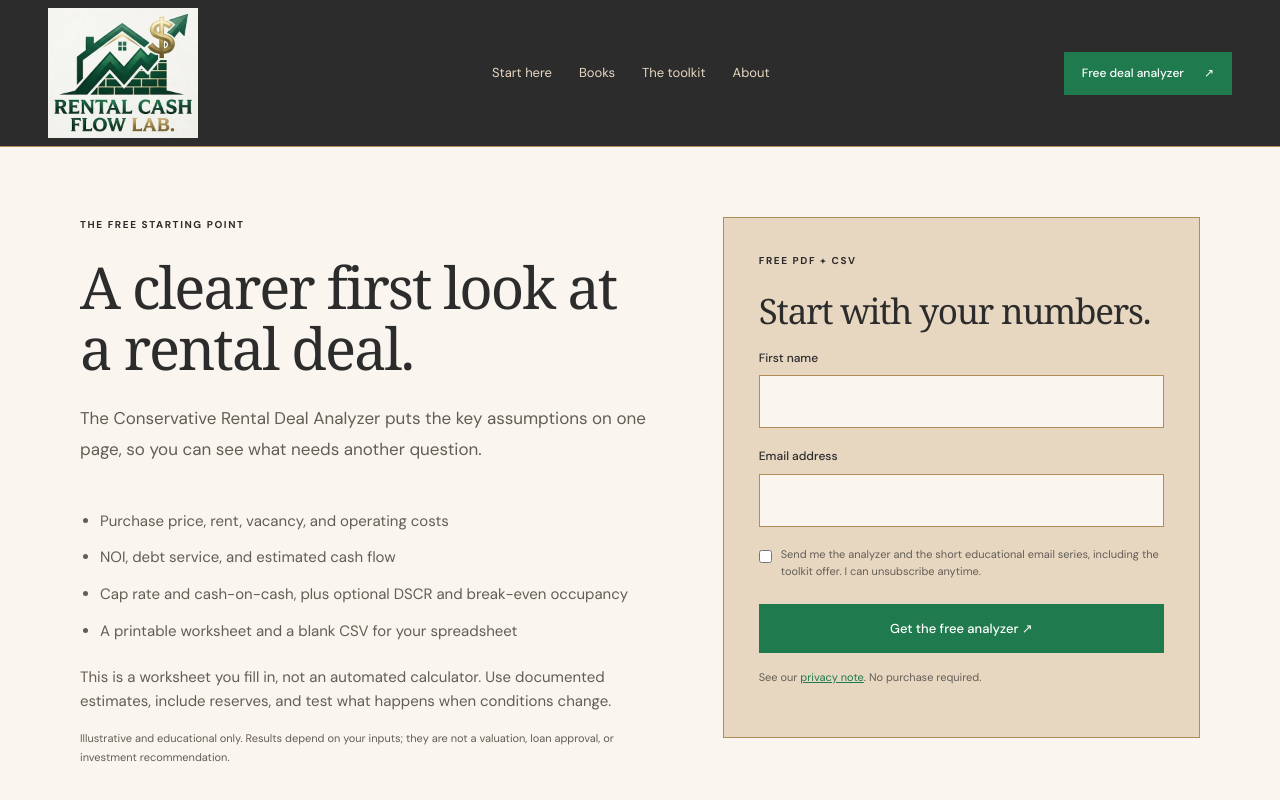
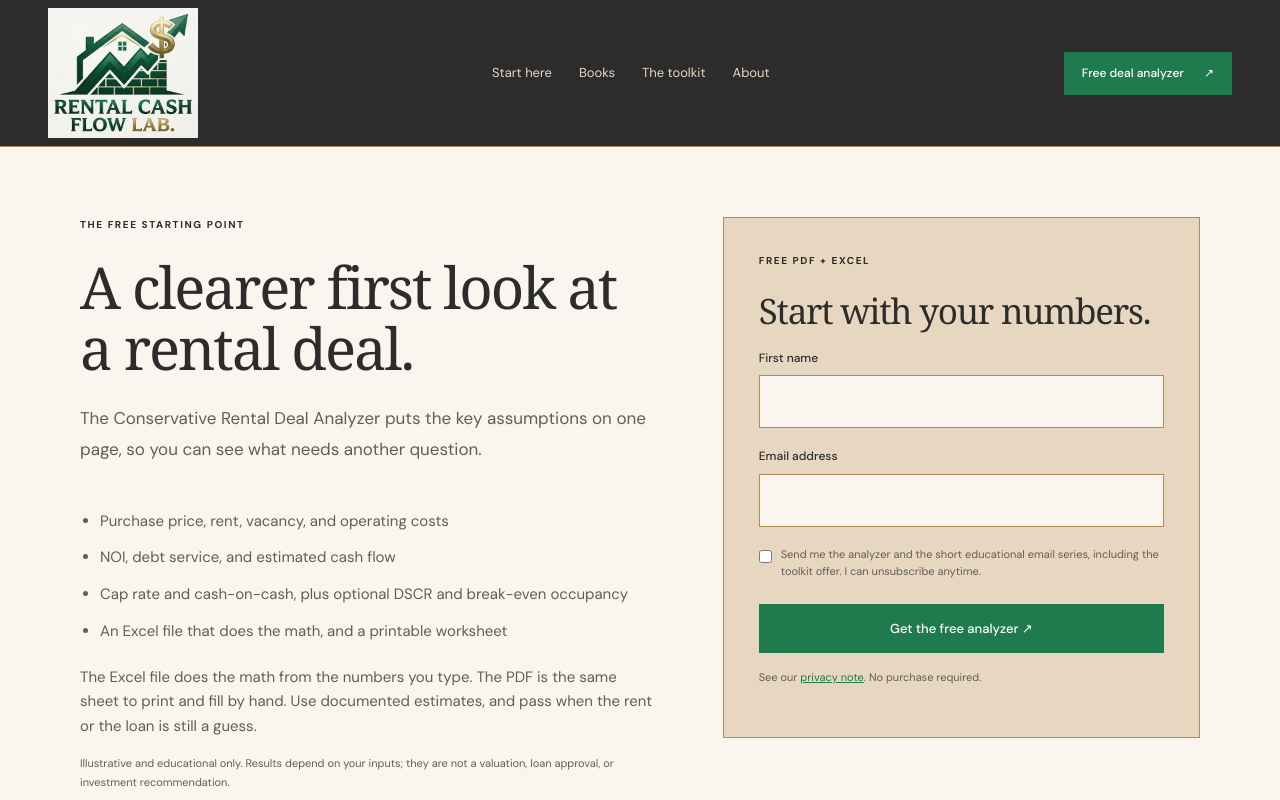
Before and after one commit to Jaytr80/rental-cash-flow-lab, a Next.js app: page /free-deal-analyzer in a window 1280 px wide. Shown: the top 800 px of the page. Built offline with nearby package versions, Linux system fonts and the light colour scheme; a web font is replaced by a local one.

Commit message:
Serve the Excel deal analyzer and the matching printable sheet.
The free download now calculates from typed inputs, and the signup page points to that file plus the PDF.

```diff
--- a/scripts/browser-check.mjs
+++ b/scripts/browser-check.mjs
@@ -67,7 +67,7 @@ assert.match(
 assert.equal(await page.locator("a[download]").count(), 2);
 for (const file of [
   "conservative-rental-deal-analyzer.pdf",
-  "conservative-rental-deal-analyzer.csv",
+  "conservative-rental-deal-analyzer.xlsx",
 ])
   assert.equal(
     (await page.request.get(base + "/downloads/" + file)).status(),
--- a/src/app/free-deal-analyzer/page.tsx
+++ b/src/app/free-deal-analyzer/page.tsx
@@ -21,12 +21,12 @@ export default function Free() {
             Cap rate and cash-on-cash, plus optional DSCR and break-even
             occupancy
           </li>
-          <li>A printable worksheet and a blank CSV for your spreadsheet</li>
+          <li>An Excel file that does the math, and a printable worksheet</li>
         </ul>
         <p>
-          This is a worksheet you fill in, not an automated calculator. Use
-          documented estimates, include reserves, and test what happens when
-          conditions change.
+          The Excel file does the math from the numbers you type. The PDF
+          is the same sheet to print and fill by hand. Use documented
+          estimates, and pass when the rent or the loan is still a guess.
         </p>
         <p className="fine">
           Illustrative and educational only. Results depend on your inputs; they
--- a/src/components/SignupForm.tsx
+++ b/src/components/SignupForm.tsx
@@ -30,25 +30,25 @@ export function SignupForm() {
         <p>{message}</p>
         <a
           className="button"
-          href="/downloads/conservative-rental-deal-analyzer.pdf"
+          href="/downloads/conservative-rental-deal-analyzer.xlsx"
           download
         >
-          Download the PDF ↗
+          Download the Excel ↗
         </a>
         <p>
           <a
             className="text-link"
-            href="/downloads/conservative-rental-deal-analyzer.csv"
+            href="/downloads/conservative-rental-deal-analyzer.pdf"
             download
           >
-            Download the blank CSV →
+            Download the printable PDF →
           </a>
         </p>
       </div>
     );
   return (
     <form onSubmit={submit}>
-      <p className="eyebrow">FREE PDF + CSV</p>
+      <p className="eyebrow">FREE PDF + EXCEL</p>
       <h2>Start with your numbers.</h2>
       <label htmlFor="firstName">First name</label>
       <input
```
Also changed, not shown: content/drip/00-email-0.md (+2 -4 lines), 2 other files (tests, documents, lock files or other folders).
